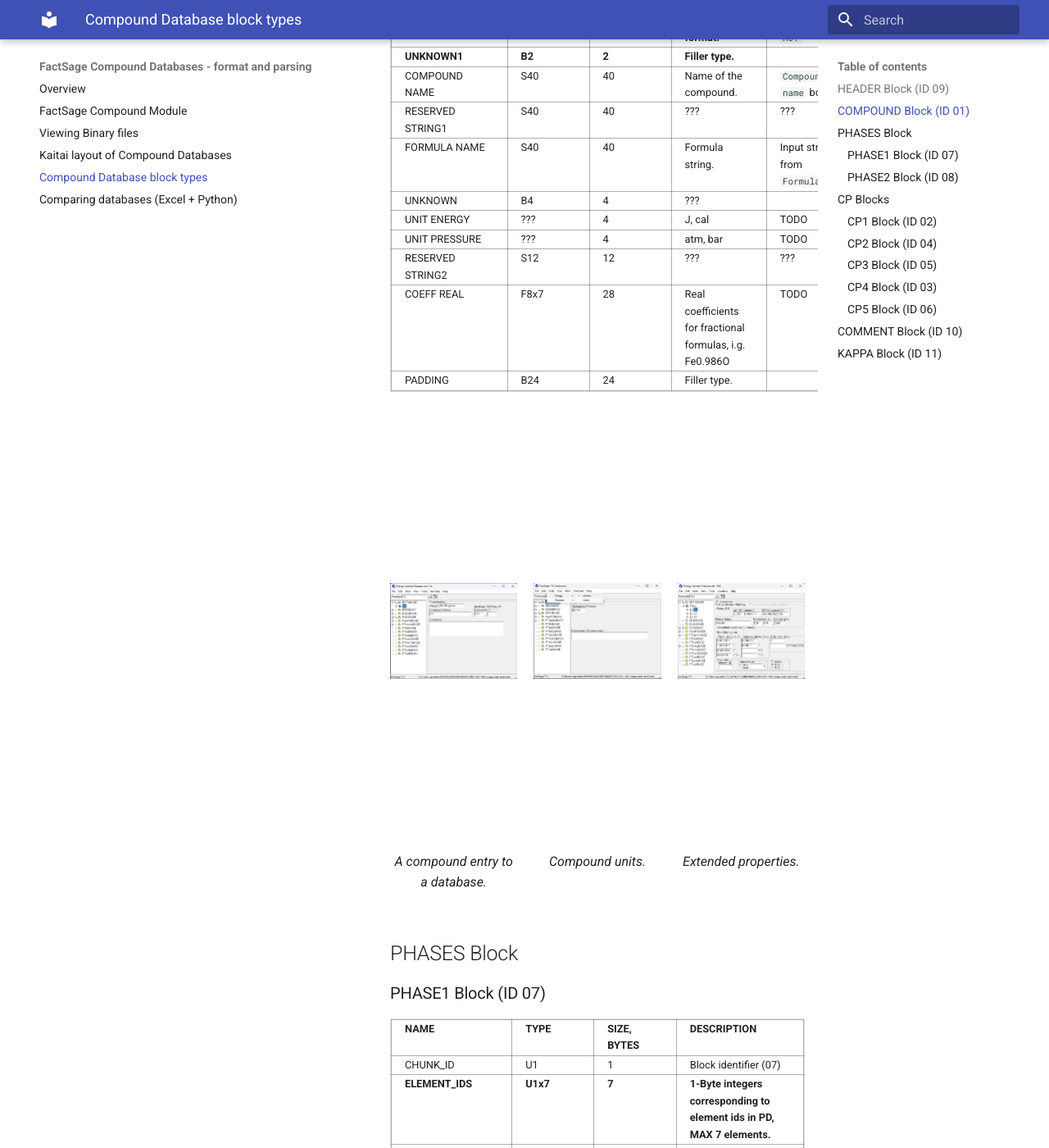
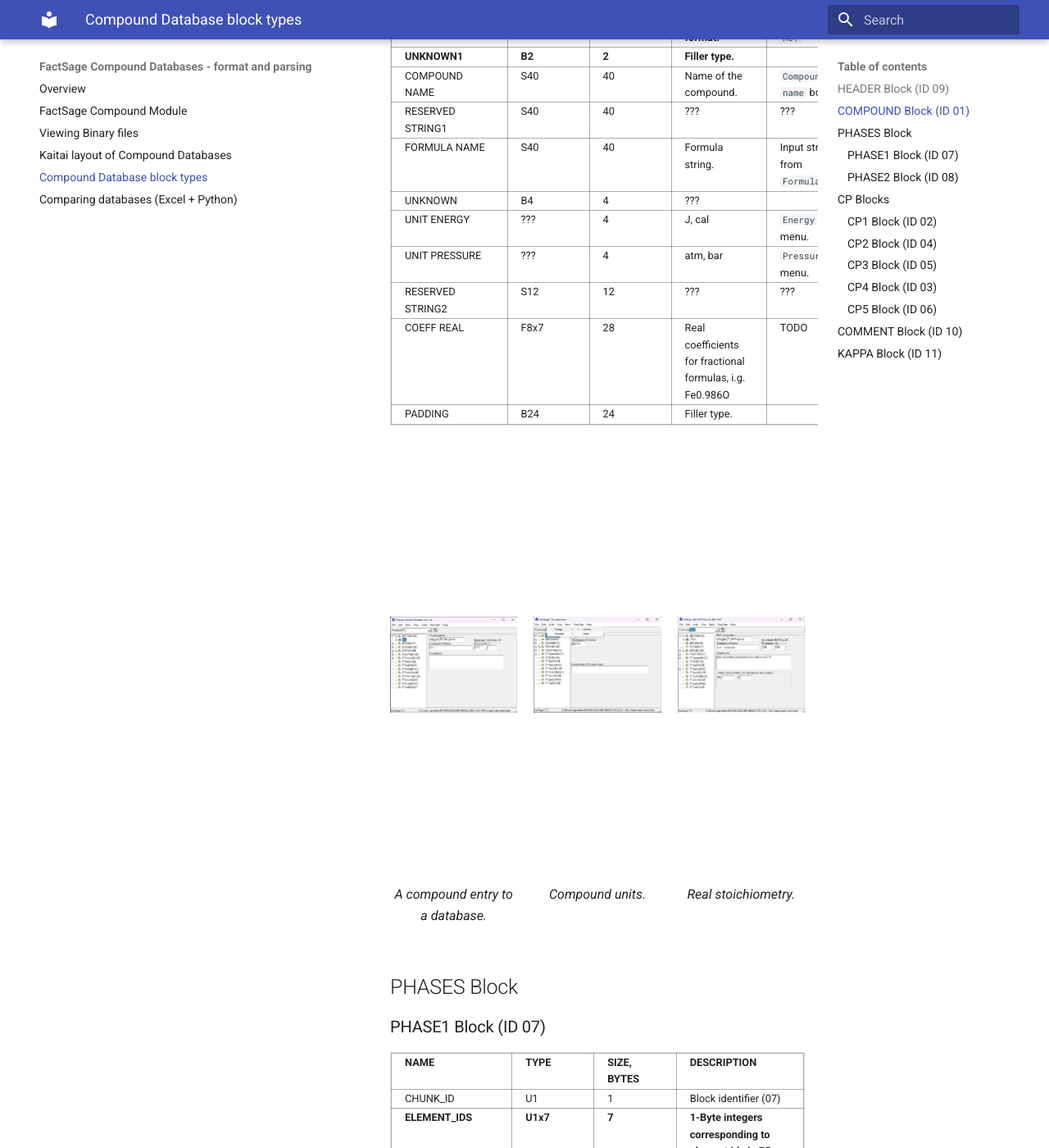
Before and after one commit to evnekdev/factsage-compound-docs, an MkDocs documentation site: the page built from docs/block-types.md, in a window 1280 px wide and 1400 px high, scrolled down 1989 px. Shown: the whole window at 82% size. Built offline with MkDocs 1.6.1 and Material for MkDocs 9.7.7, drawn with Linux system fonts in a browser that asks for light colours.

Commit message:
Update block-types.md

```diff
--- a/docs/block-types.md
+++ b/docs/block-types.md
@@ -36,8 +36,8 @@
 | RESERVED STRING1     | S40         | 40     | ???                                                                         |                ???                 |
 | FORMULA NAME         | S40         | 40     | Formula string.                                                             |  Input string from `Formula`.      |
 | UNKNOWN              | B4          | 4      | ???                                                                         |               <N/A>                |
-| UNIT ENERGY          | ???         | 4      | J, cal                                                                      |               TODO                 |
-| UNIT PRESSURE        | ???         | 4      | atm, bar                                                                    |               TODO                 |
+| UNIT ENERGY          | ???         | 4      | J, cal                                                                      |     `Energy` menu.                 |
+| UNIT PRESSURE        | ???         | 4      | atm, bar                                                                    |     `Pressure` menu.               |
 | RESERVED STRING2     | S12         | 12     | ???                                                                         |                ???                 |
 | COEFF REAL           | F8x7        | 28     | Real coefficients for fractional formulas, i.g. Fe0.986O                    |               TODO                 |
 | PADDING              | B24         | 24     | Filler type.                                                                |               <N/A>                |
@@ -55,8 +55,8 @@
 </figure>
 
 <figure>
-  <img src="../images/compound-module-extended-properties.jpg", width="100%">
-  <figcaption>Extended properties. </figcaption>
+  <img src="../images/compound-module-real-stoic.jpg", width="100%">
+  <figcaption>Real stoichiometry. </figcaption>
 </figure>
 
 </div>
```
